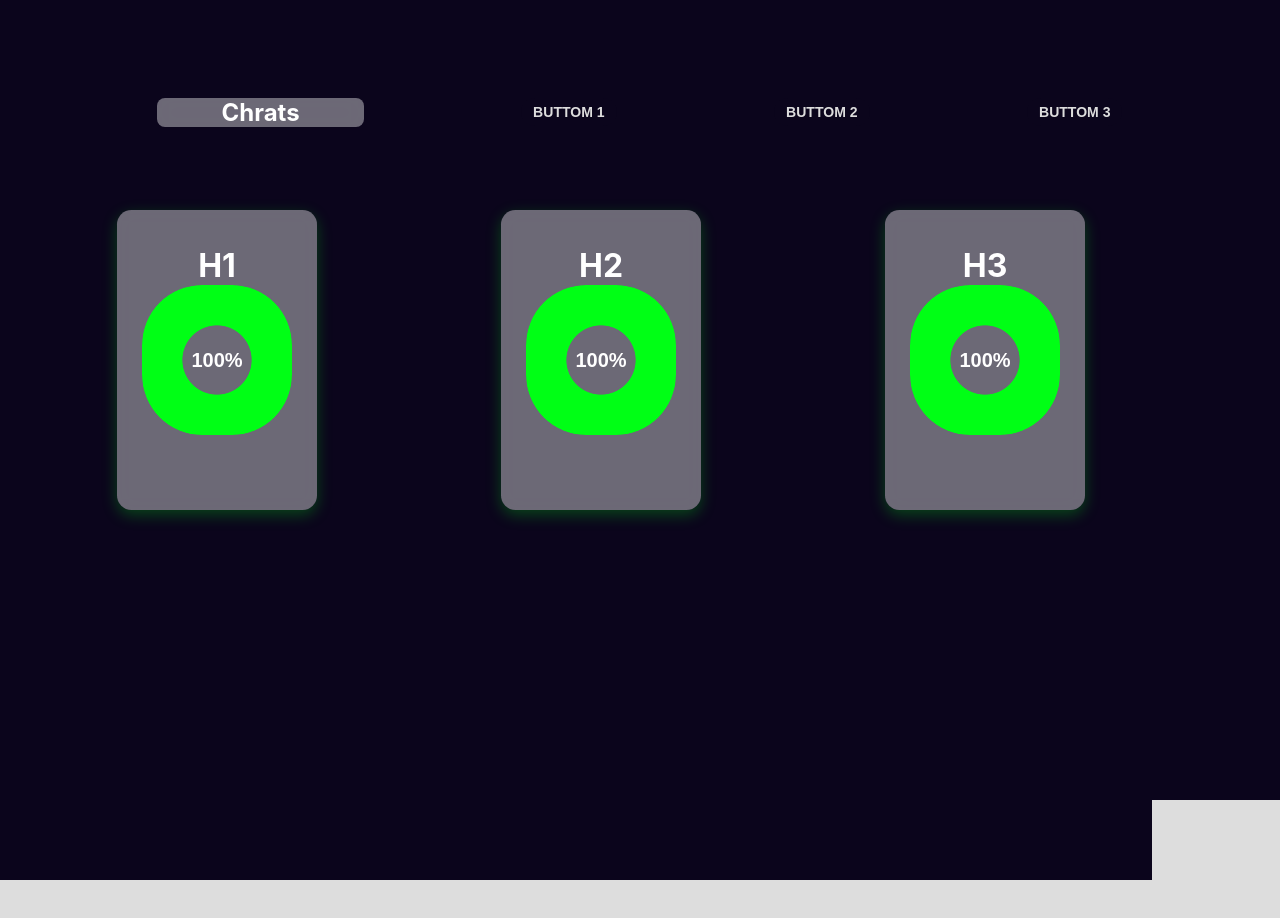
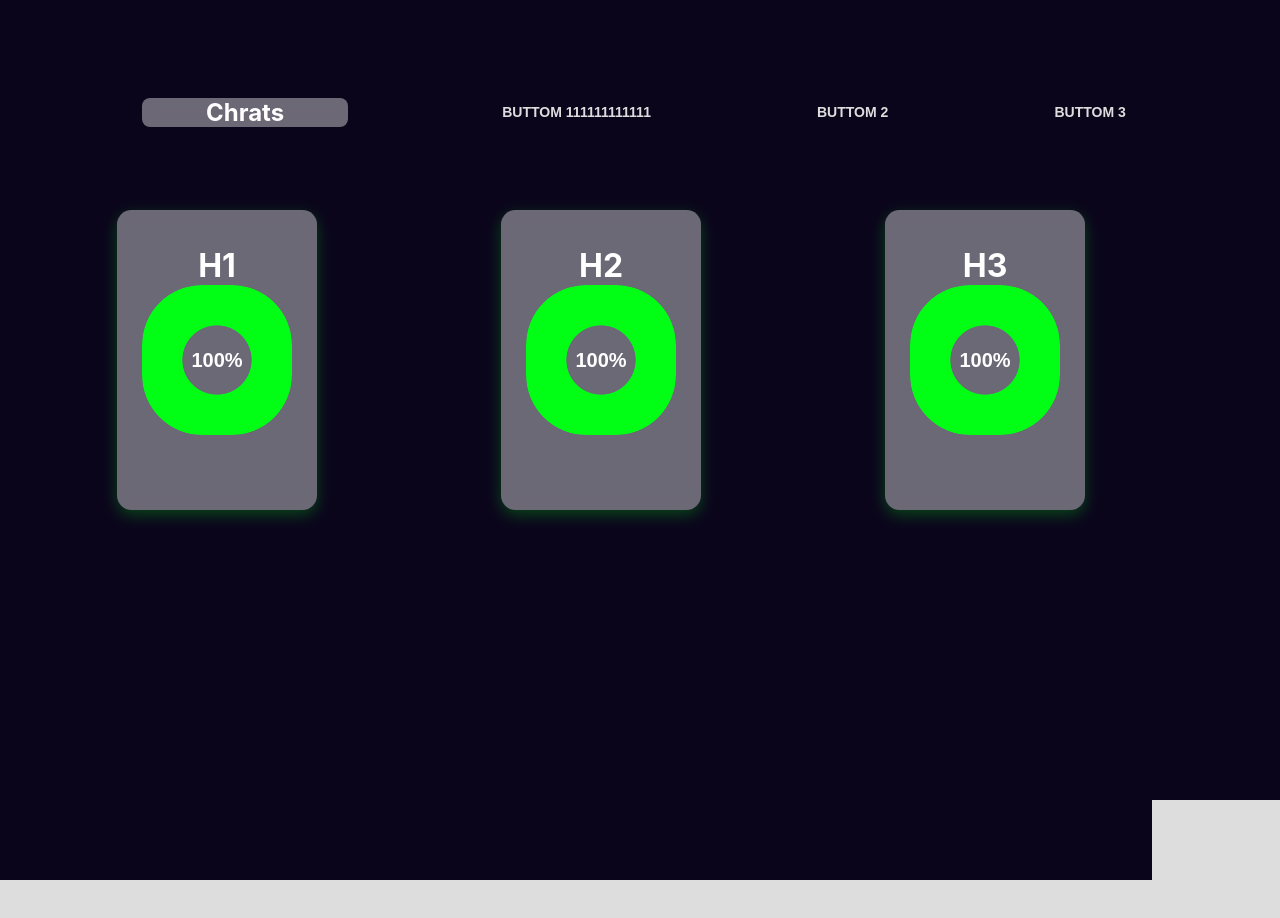
Before and after one commit to Suchakeee/React, a React (Create React App) app in the folder my-app/: page / in a window 1280 px wide. Shown: the top 918 px of the page. Built offline with nearby package versions, Linux system fonts and the light colour scheme.

Commit message:
update Flip

```diff
--- a/my-app/src/App.js
+++ b/my-app/src/App.js
@@ -21,7 +21,7 @@ function App() {
         <div className="modal">
           <h2>Chrats</h2>
         </div>
-        <button className="button" onClick={handleClick1}><h3>Buttom 1</h3></button>
+        <button className="button" onClick={handleClick1}><h3>Buttom 111111111111</h3></button>
         <button className="button" onClick={handleClick2}><h3>Buttom 2</h3></button>
         <button className="button" onClick={handleClick3}><h3>Buttom 3</h3></button>
       </div>
```
